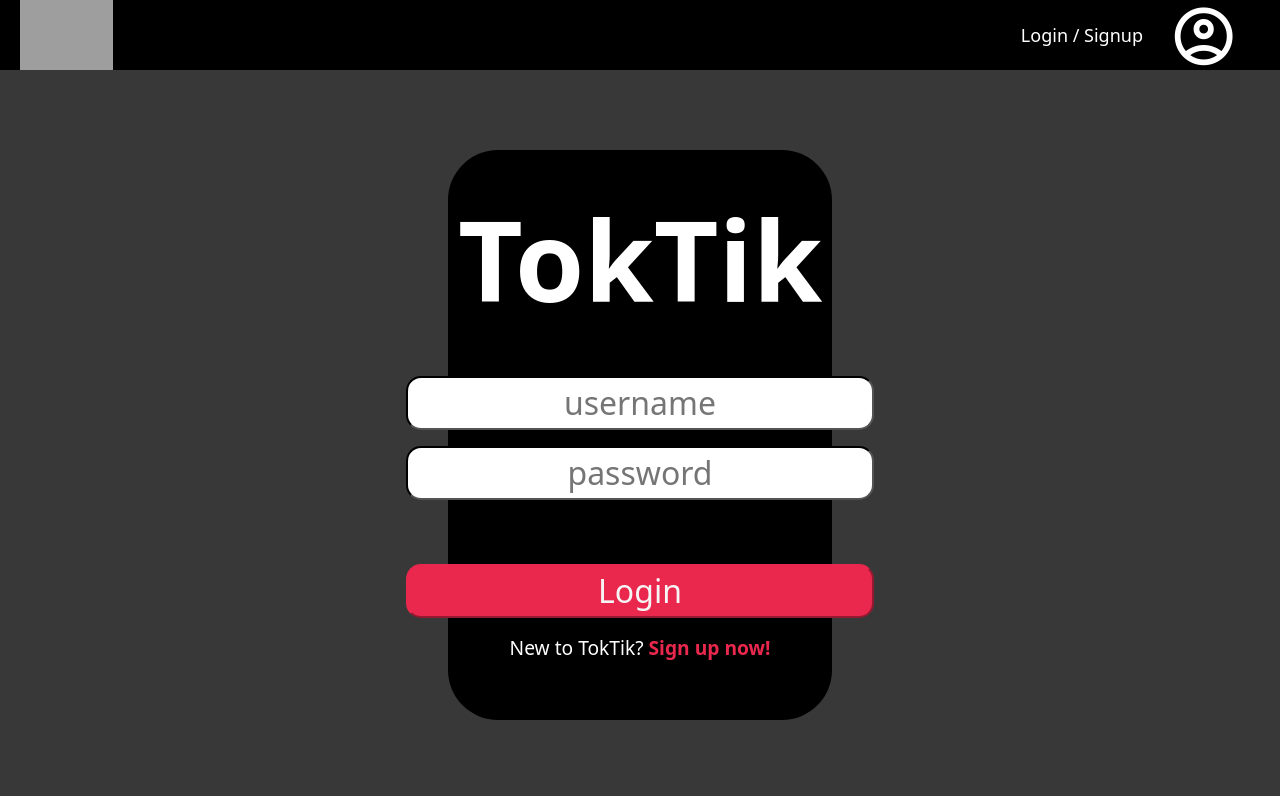
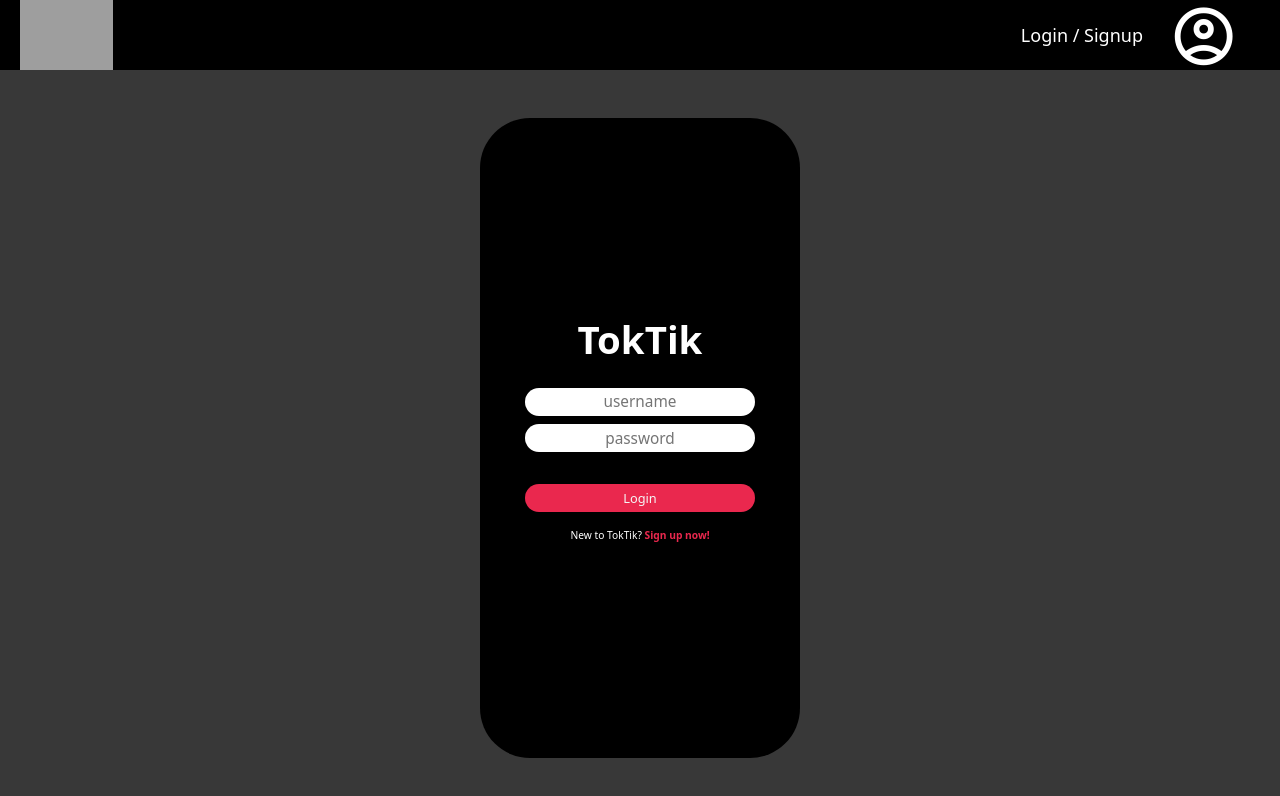
Before and after one commit to aetheryn/toktik, a React (Vite) app in the folder react-node/: page /login in a window 1280 px wide. Shown: the top 796 px of the page. Built offline with nearby package versions, Linux system fonts and the light colour scheme; grey boxes are pictures that could not be loaded.

Commit message:
Login/register page css

```diff
--- a/react-node/src/pages/LoginPage.jsx
+++ b/react-node/src/pages/LoginPage.jsx
@@ -32,16 +32,10 @@ const LoginPage = () => {
   };
 
   return (
-    <div className={styles.container}>
+    <div className={`centered ${styles.container}`}>
       <div className={styles.loginContainer}>
-        <div id="heading title">
-          <h1 className={styles.toktikTitle}>TokTik</h1>
-        </div>
-        {/* username password 1 Login button 1  */}
-        <div
-          className={styles.inputContainer}
-          id="buttons seperate login username and password"
-        >
+        <h1>TokTik</h1>
+
         <div id="username + password div">
           <div id="username">
             <input
@@ -76,7 +70,6 @@ const LoginPage = () => {
         </div>
       </div>
     </div>
-    </div>
   );
 };
 
--- a/react-node/src/pages/LoginPage.module.css
+++ b/react-node/src/pages/LoginPage.module.css
@@ -1,46 +1,57 @@
-.loginContainer {
+.container {
   display: flex;
-  flex-direction: column;
-  align-items: center;
-  margin: 10vh 35vw 10vh 35vw;
-  height: calc(80vh - 70px);
+  margin: auto;
+  height: 80vh;
+  padding: 10% 0 10% 0;
   background-color: black;
   border-radius: 50px;
-  justify-content: space-evenly;
+  justify-content: center;
+  width: 25vw;
+  position: relative;
 }
 
-.toktikTitle {
-  display: flex;
-  font-size: 7rem;
+.loginContainer {
+  flex-direction: column;
+  margin: auto;
+  align-items: center;
+  justify-content: center;
+}
+
+.loginContainer > h1 {
+  font-size: 3vw;
   color: white;
   font-weight: bold;
+  margin-bottom: 2vw;
 }
 
 .inputContainer {
   display: flex;
   flex-direction: column;
-  font-size: 2rem;
 }
 
 .userInput {
   border-radius: 15px;
-  border-color: black;
+  border: transparent;
   text-align: center;
-  margin-bottom: 1rem;
+  margin-bottom: 1vh;
   color: black;
+  font-size: 1.2vw;
+  padding: 0.2vw;
 }
 
 .loginBtn {
   width: 100%;
   border-radius: 15px;
-  border-color: #ea284e;
+  border-color: transparent;
   color: whitesmoke;
   background-color: #ea284e;
-  margin-top: 3rem;
+  margin-top: 3vh;
+  font-size: 1vw;
+  padding: 0.2vw;
 }
 
 .signUp {
-  font-size: 1.2rem;
+  font-size: 0.8vw;
   text-align: center;
   margin-top: 1rem;
 }
--- a/react-node/src/pages/RegisterPage.jsx
+++ b/react-node/src/pages/RegisterPage.jsx
@@ -45,11 +45,10 @@ const RegisterPage = () => {
   };
 
   return (
-    <div className={styles.container}>
+    <div className={`${styles.container} centered`}>
       <div className={styles.loginContainer}>
-        <div id="heading title">
-          <h1 className={styles.toktikTitle}>TokTik</h1>
-        </div>
+        <h1>TokTik</h1>
+
         {/* username password 1 Login button 1  */}
         <div
           className={styles.inputContainer}
```
Lines whose indentation alone changed are shown as unchanged.
